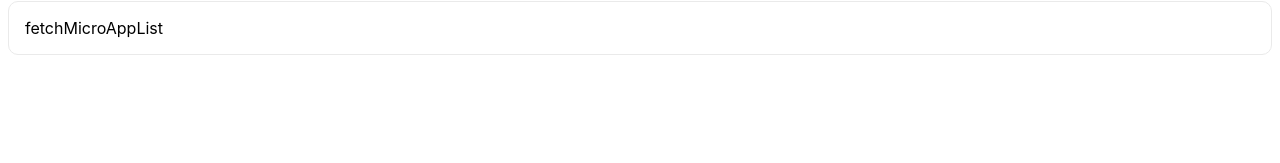
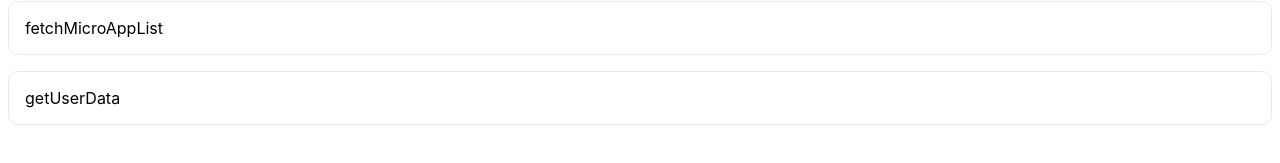
Before and after one commit to falcon11/micro-app-demo-nextjs, a Next.js app: page /device in a window 1280 px wide. Shown: the part 295-458 px from the top of the page. Built offline with nearby package versions, Linux system fonts and the light colour scheme.

Commit message:
feat: add getUser data demo

```diff
--- a/pages/device/index.js
+++ b/pages/device/index.js
@@ -31,6 +31,14 @@ export default function Device() {
       alert(error.message);
     }
   }
+  const getUserData = async () => {
+    try {
+      const data = await alita.device.getUserData();
+      alert(JSON.stringify(data));
+    } catch (error) {
+      alert(error.message);
+    }
+  }
   return (
     <div className={styles.container}>
       <Head>
@@ -53,6 +61,9 @@ export default function Device() {
         <div className={styles.cell}>
           <a href={'device/microAppList'}>fetchMicroAppList</a>
         </div>
+        <div className={styles.cell} onClick={getUserData}>
+          <a>getUserData</a>
+        </div>
       </div>
     </div>
   );
```
